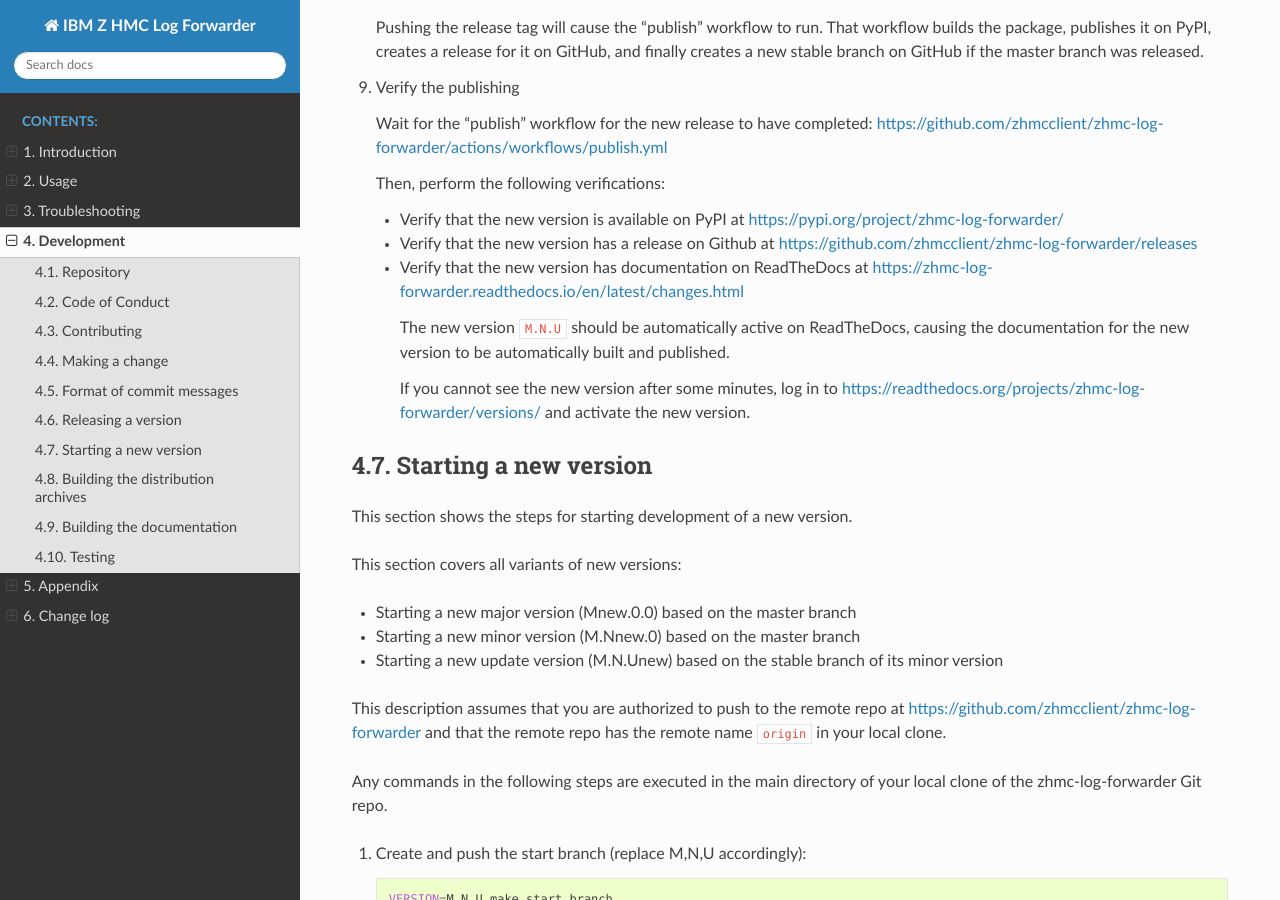
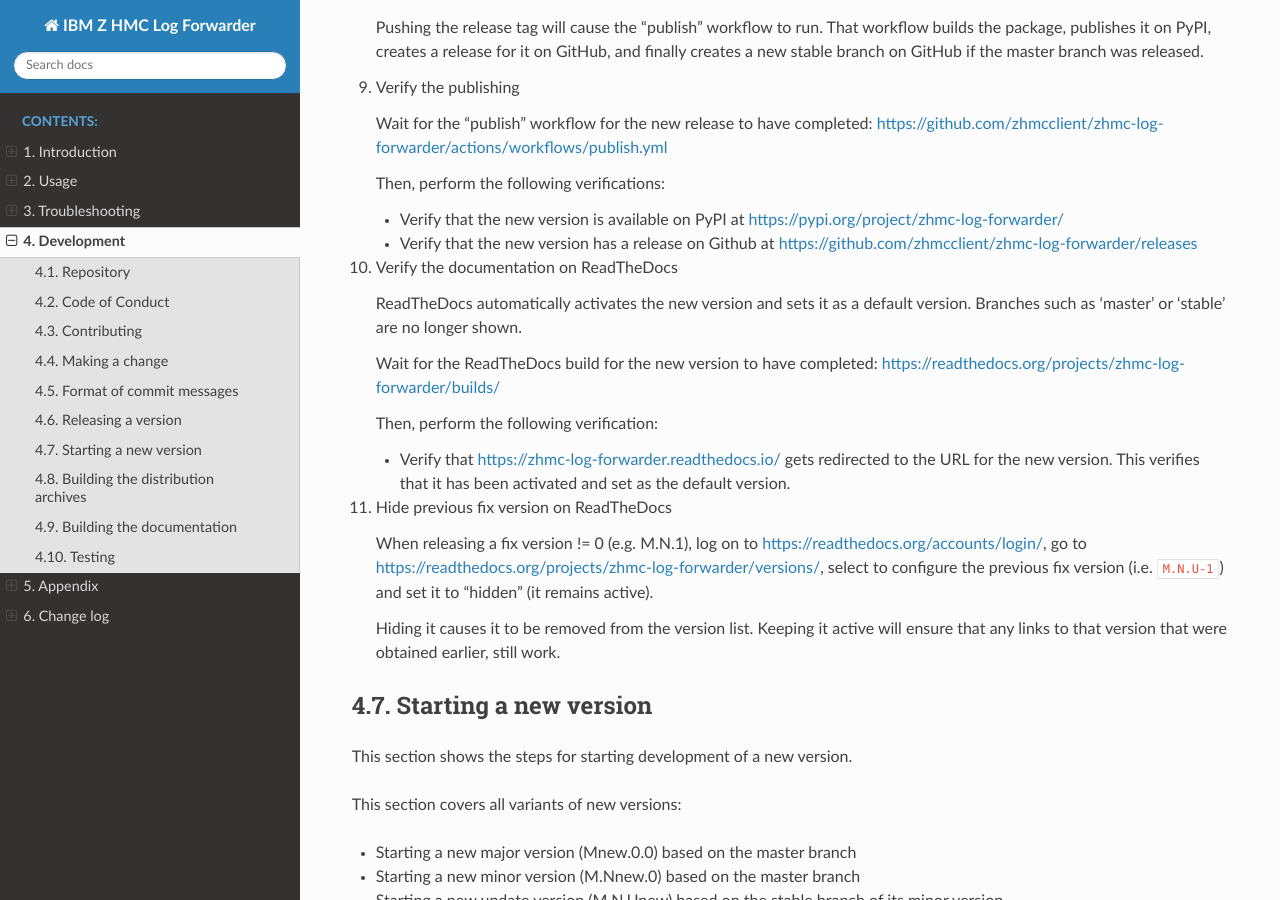
Before and after one commit to zhmcclient/zhmc-log-forwarder, a Sphinx documentation site: the page built from docs/development.rst, in a window 1280 px wide and 900 px high, scrolled down 5628 px. Built offline with Sphinx 7.4.7 and the Read the Docs theme 3.1.0, drawn with Linux system fonts in a browser that asks for light colours; the version number could not be read and is left out.

Commit message:
Fixed ReadTheDocs verification steps when making a new release
Signed-off-by: Andreas Maier <maiera@de.ibm.com>

```diff
--- /dev/null
+++ b/changes/noissue.rtd.feature.rst
@@ -0,0 +1,3 @@
+Docs: Changed the version setup on ReadTheDocs to only show released versions
+and no longer branches such as 'master' or 'stable'. Adjusted the verification
+steps in the release instructions accordingly.
--- a/docs/development.rst
+++ b/docs/development.rst
@@ -361,16 +361,32 @@
     * Verify that the new version has a release on Github at
       https://github.com/zhmcclient/zhmc-log-forwarder/releases
 
-    * Verify that the new version has documentation on ReadTheDocs at
-      https://zhmc-log-forwarder.readthedocs.io/en/latest/changes.html
+10. Verify the documentation on ReadTheDocs
 
-      The new version ``M.N.U`` should be automatically active on ReadTheDocs,
-      causing the documentation for the new version to be automatically
-      built and published.
+    ReadTheDocs automatically activates the new version and sets it as a
+    default version. Branches such as 'master' or 'stable' are no longer
+    shown.
 
-      If you cannot see the new version after some minutes, log in to
-      https://readthedocs.org/projects/zhmc-log-forwarder/versions/
-      and activate the new version.
+    Wait for the ReadTheDocs build for the new version to have completed:
+    https://readthedocs.org/projects/zhmc-log-forwarder/builds/
+
+    Then, perform the following verification:
+
+    * Verify that https://zhmc-log-forwarder.readthedocs.io/ gets redirected to
+      the URL for the new version. This verifies that it has been activated and
+      set as the default version.
+
+11. Hide previous fix version on ReadTheDocs
+
+    When releasing a fix version != 0 (e.g. M.N.1), log on to
+    https://readthedocs.org/accounts/login/, go to
+    https://readthedocs.org/projects/zhmc-log-forwarder/versions/, select to
+    configure the previous fix version (i.e. ``M.N.U-1``) and set it to "hidden"
+    (it remains active).
+
+    Hiding it causes it to be removed from the version list. Keeping it active
+    will ensure that any links to that version that were obtained earlier, still
+    work.
 
 
 Starting a new version
```
